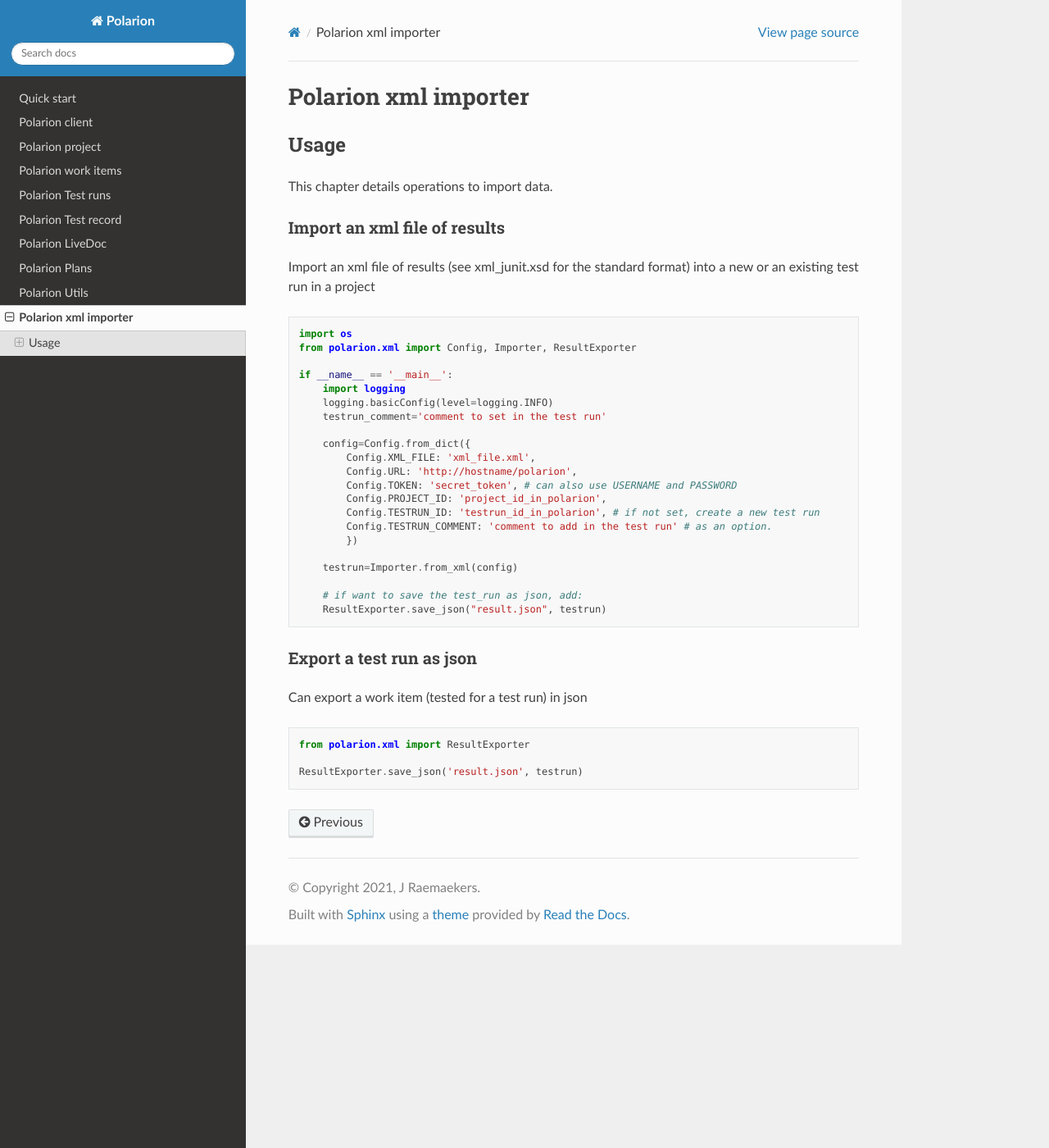
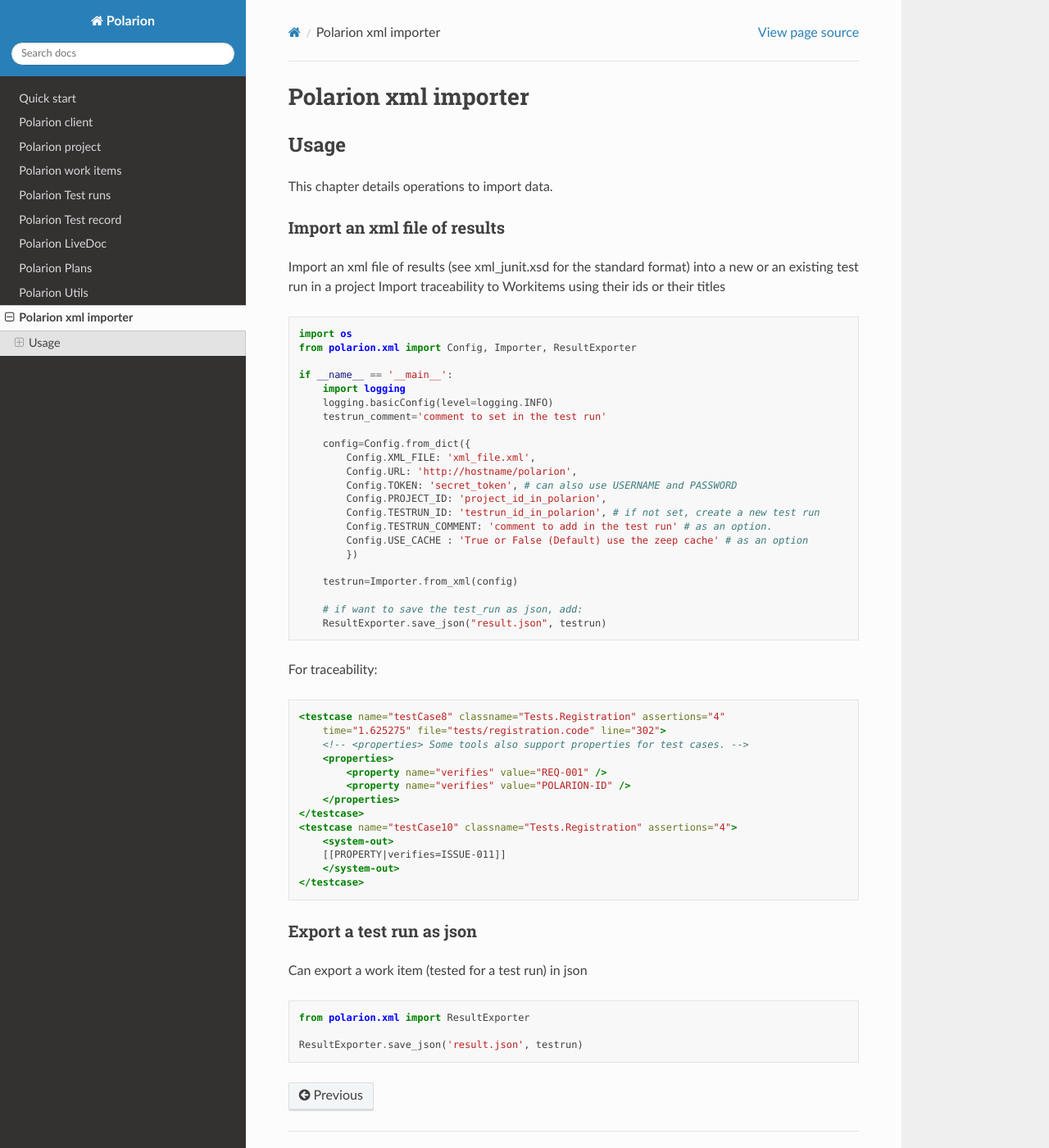
Before and after one commit to jesper-raemaekers/python-polarion, a Sphinx documentation site: the page built from docs/xml.rst, in a window 1280 px wide and 1400 px high. Shown: the whole window at 82% size. Built offline with Sphinx 7.4.7 and the Read the Docs theme 2.0.0, drawn with Linux system fonts in a browser that asks for light colours.

Commit message:
add documentation and example

```diff
--- a/docs/xml.rst
+++ b/docs/xml.rst
@@ -11,7 +11,7 @@
 ^^^^^^^^^^^^^^^^^^^^^^^^^^^^^
 
 Import an xml file of results (see xml_junit.xsd for the standard format) into a new or an existing test run in a project
-
+Import traceability to Workitems using their ids or their titles
 
 .. code:: python
 
@@ -30,6 +30,7 @@
             Config.PROJECT_ID: 'project_id_in_polarion',
             Config.TESTRUN_ID: 'testrun_id_in_polarion', # if not set, create a new test run
             Config.TESTRUN_COMMENT: 'comment to add in the test run' # as an option.
+            Config.USE_CACHE : 'True or False (Default) use the zeep cache' # as an option
             })
 
         testrun=Importer.from_xml(config)
@@ -37,6 +38,23 @@
         # if want to save the test_run as json, add:
         ResultExporter.save_json("result.json", testrun)
 
+For traceability:
+
+.. code-block:: XML
+
+    <testcase name="testCase8" classname="Tests.Registration" assertions="4"
+        time="1.625275" file="tests/registration.code" line="302">
+        <!-- <properties> Some tools also support properties for test cases. -->
+        <properties>
+            <property name="verifies" value="REQ-001" />
+            <property name="verifies" value="POLARION-ID" />
+        </properties>
+    </testcase>
+    <testcase name="testCase10" classname="Tests.Registration" assertions="4">
+        <system-out>
+        [[PROPERTY|verifies=ISSUE-011]]
+        </system-out>
+    </testcase>
 
 Export a test run as json
 ^^^^^^^^^^^^^^^^^^^^^^^^^
```
